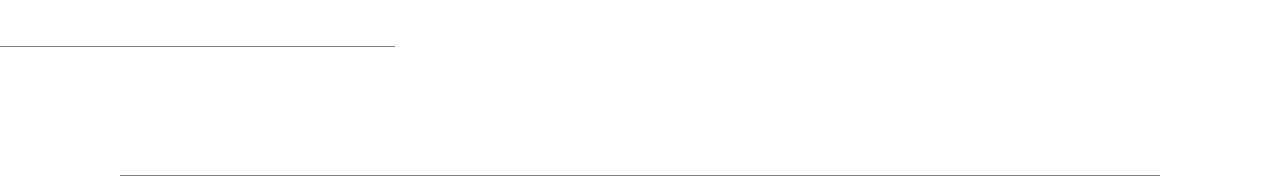
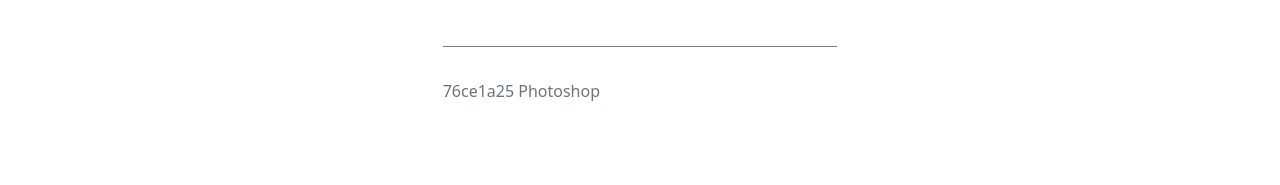
Before and after one commit to JulianeAdamy/siteutfpr, a Next.js app: page / in a window 1280 px wide. Shown: the part 3967-4152 px from the top of the page. Built offline with nearby package versions, Linux system fonts and the light colour scheme.

Commit message:
fix: borda

```diff
--- a/app/components/Courses.tsx
+++ b/app/components/Courses.tsx
@@ -197,10 +197,12 @@ export default function Courses() {
                     </div>
                 </a>
                 </div>
+                 <h3>   </h3>
                 <div className="text-center py-8 border-t border-[#808080] text-[#C0C0C0] md:flex items-center justify-between">
-
+                <p className="text-gray-500">76ce1a25 Photoshop</p>
                 </div>
         </main>
 
+
     )
 }
```
